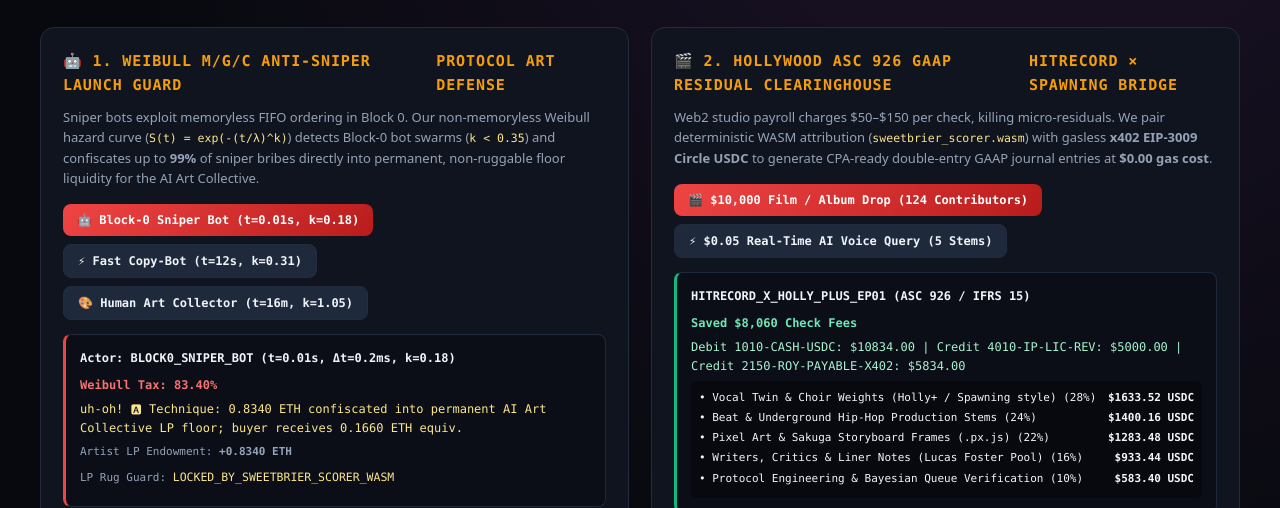
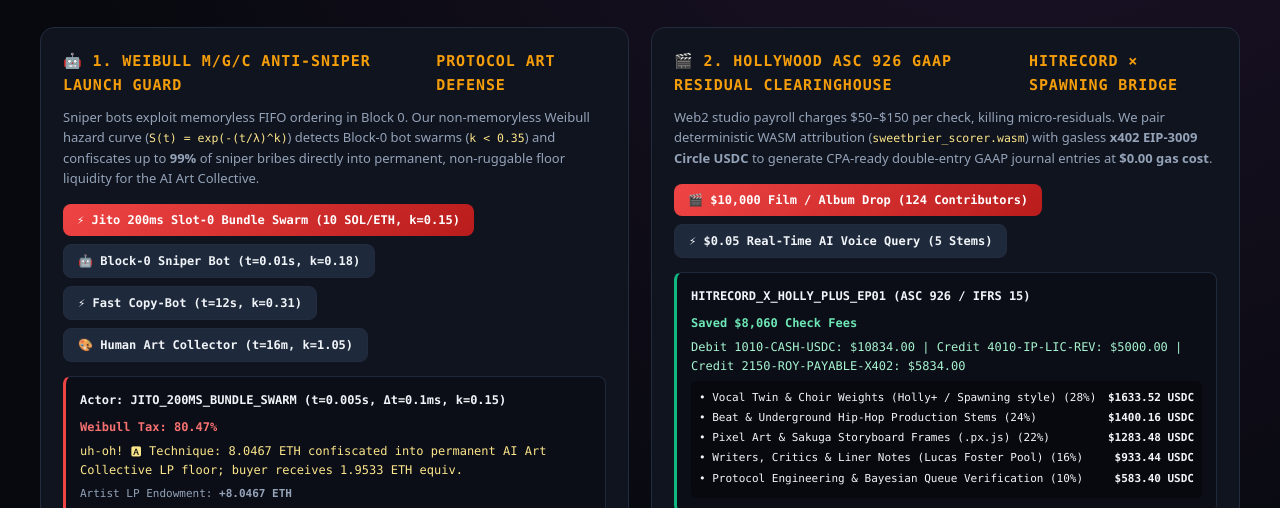
Before and after one commit to atechnique/atechnique.github.io, a plain HTML site: page index.html in a window 1280 px wide. Shown: the part 291-799 px from the top of the page. Drawn offline with Linux system fonts and the light colour scheme.

Commit message:
feat(jito): add Jito 200ms Slot-0 Bundle Swarm Weibull preset to A Technique portal

```diff
--- a/index.html
+++ b/index.html
@@ -133,7 +133,10 @@
         of sniper bribes directly into permanent, non-ruggable floor liquidity for the AI Art Collective.
       </p>
       <div class="controls">
-        <button onclick="runSniperSim('BLOCK0_SNIPER_BOT', 0.01, 0.2, 0.18, 1.0)">
+        <button onclick="runSniperSim('JITO_200MS_BUNDLE_SWARM', 0.005, 0.1, 0.15, 10.0)">
+          ⚡ Jito 200ms Slot-0 Bundle Swarm (10 SOL/ETH, k=0.15)
+        </button>
+        <button class="secondary" onclick="runSniperSim('BLOCK0_SNIPER_BOT', 0.01, 0.2, 0.18, 1.0)">
           🤖 Block-0 Sniper Bot (t=0.01s, k=0.18)
         </button>
         <button class="secondary" onclick="runSniperSim('FAST_COPY_BOT', 12.0, 15.0, 0.31, 1.0)">
@@ -292,7 +295,7 @@ function runGaapSim(proj, gross, bonus, count) {
   `;
 }
 
-runSniperSim('BLOCK0_SNIPER_BOT', 0.01, 0.2, 0.18, 1.0);
+runSniperSim('JITO_200MS_BUNDLE_SWARM', 0.005, 0.1, 0.15, 10.0);
 runGaapSim('HITRECORD_X_HOLLY_PLUS_EP01', 10000, 834, 124);
 </script>
 </body>
```
